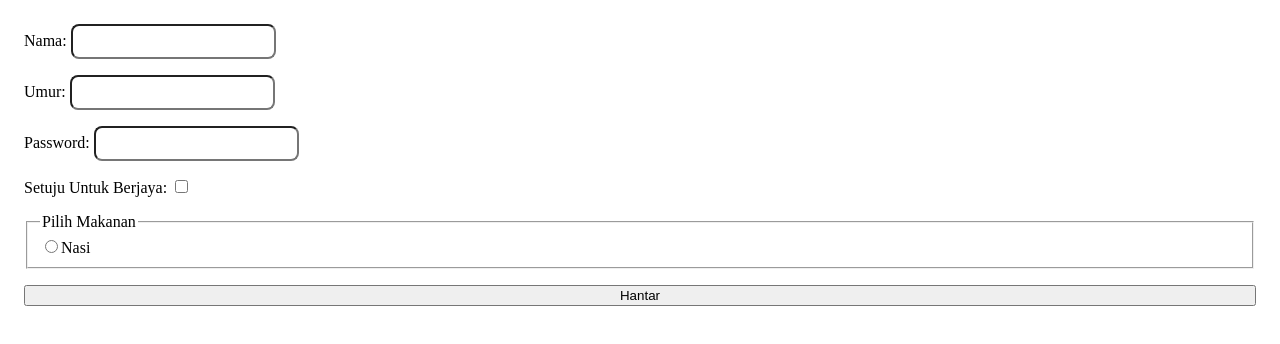
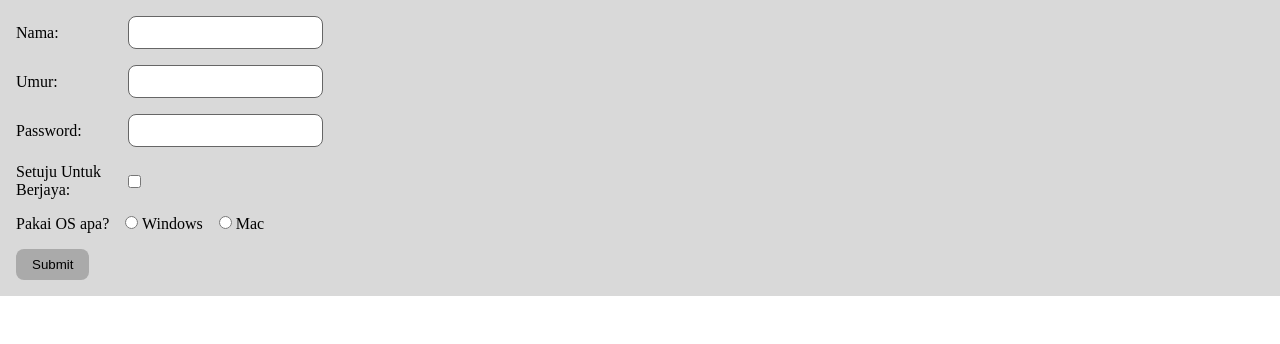
Before and after one commit to kayrollksm/minggu3, a plain HTML site: page index.html in a window 1280 px wide. Drawn offline with Linux system fonts and the light colour scheme.

Commit message:
feat: add scipt

```diff
--- a/index.css
+++ b/index.css
@@ -1,28 +1,48 @@
 * {
     box-sizing: border-box;
+    padding: 0;
+    margin: 0;
   }
+
   form {
     display: flex;
     flex-direction: column;
     gap: 16px;
     padding: 16px;
+    background-color: #d9d9d9;
   }
 
-form > div > fieldset {
+  form > div,
+  form > fieldset {
     display: flex;
     flex-direction: row;
-    gap: 20px;
-    padding: 0px;
-    margin: 0px;
-    border: none;
+    gap: 16px;
+    align-items: center;
   }
 
-form label {
-    width: 10ch;
+  fieldset {
+    border: 0px;
+  }
+
+  form > div > label {
+    width: 12ch;
   }
 
   input {
-    padding: 8px 12px;
+    padding: 8px;
     border-radius: 8px;
-    border: ;
+    outline: none;
+    border: 1px solid #666666;
   }
+
+  form button {
+    width: fit-content;
+  }
+
+  button {
+    padding: 8px 16px;
+    border: none;
+    background-color: #aaaaaa;
+    border-radius: 8px;
+    cursor: pointer;
+  }
--- a/index.html
+++ b/index.html
@@ -29,12 +29,19 @@
             name="setuju">
         </div>
         <fieldset>
-            <legend>Pilih Makanan</legend>
-            <input type="radio" name="makanan"
-            value="nasi">Nasi
-        </fieldset>
+            <p>Pakai OS apa?</p>
+            <div>
+              <input type="radio" id="os-windows" name="os" value="windows">
+              <label for="os-windows">Windows</label>
+            </div>
+            <div>
+              <input type="radio" id="os-mac" name="os" value="mac">
+              <label for="os-mac">Mac</label>
+            </div>
+          </fieldset>
 
-        <button type="submit">Hantar</button>
+          <button type="submit">Submit</button>
+        </form>
     </form>
 </body>
 </html>
```
Lines whose indentation alone changed are shown as unchanged.
